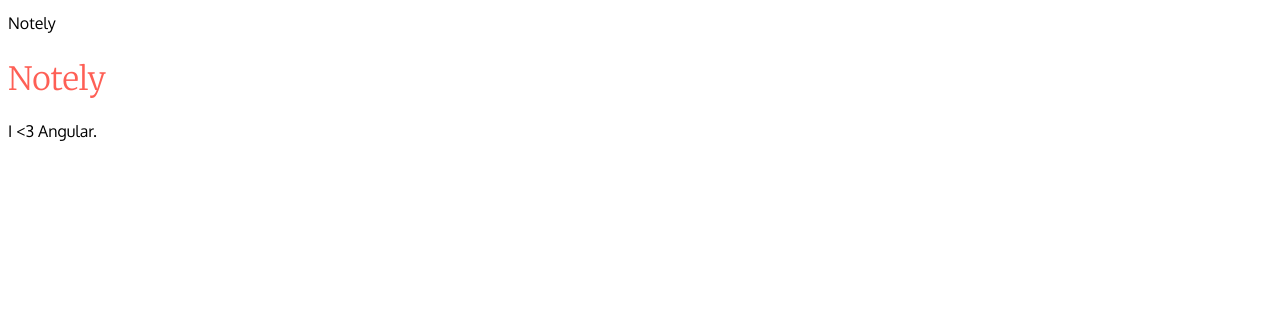
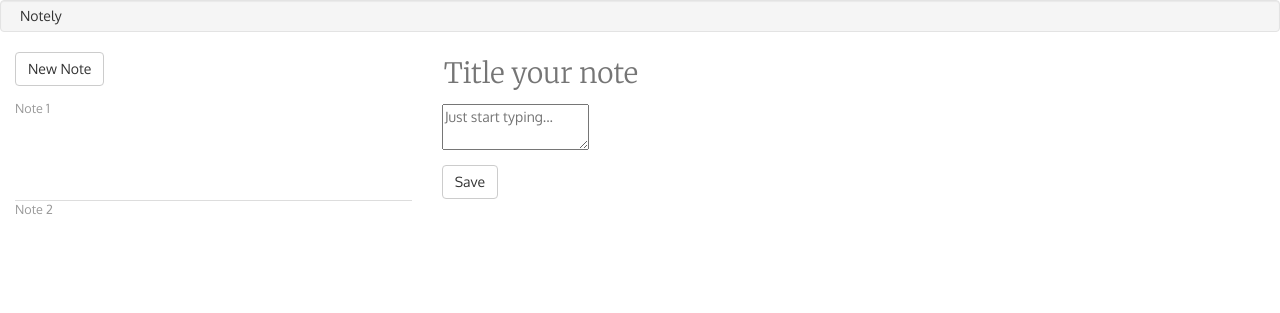
Before and after one commit to aclarktcc/notely, a website: page app/index.html at #/notes in a window 1280 px wide. Drawn offline with nearby package versions, Linux system fonts and the light colour scheme; some packages are replaced by stand-ins of ours; a script that the page names is missing.

Commit message:
added inputs to notes-form

```diff
--- a/app/index.html
+++ b/app/index.html
@@ -8,7 +8,7 @@
     <meta http-equiv="X-UA-Compatible" content="IE=edge">
     <title ng-bind="$state.current.name + ' - Notely'">Notely</title>
 
-    <link rel="stylesheet" href="bower_components/bootstrap/dist/css/boostrap.min.css" charset="utf-8" >
+    <link rel="stylesheet" href="bower_components/bootstrap/dist/css/bootstrap.min.css" charset="utf-8" >
 
     <link rel="stylesheet" href="http://fonts.googleapis.com/css?family=Merriweather:400,300,300italic|Oxygen:400,300,700">
     <link rel="stylesheet" href="/content/app.css" charset="utf-8">
@@ -34,7 +34,7 @@
     <script src="bower_components/angular/angular.min.js"></script>
     <script src="bower_components/angular-ui-router/release/angular-ui-router.min.js"></script>
     <script src="bower_components/jquery/dist/jquery.min.js"></script>
-    <script src="bower_components/bootstrap/dist/js/boostrap.min.js"></script>
+    <script src="bower_components/bootstrap/dist/js/bootstrap.min.js"></script>
 
     <script src="app.js"></script>
     <script src="notes/notes.js"></script>
--- a/app/notes/notes-form.html
+++ b/app/notes/notes-form.html
@@ -1 +1,18 @@
-it worked!
+<form>
+  <p>
+      <input type="text"
+      name="title"
+       id="note_title"
+       placeholder="Title your note">
+
+  </p>
+<p>
+  <textarea
+  name="body_html"
+  placeholder="Just start typing..."
+  ></textarea>
+</p>
+<div class="form-actions">
+  <input type="submit" name="commit" value="Save" class="btn btn-default">
+</div>
+</form>
--- a/app/notes/notes.html
+++ b/app/notes/notes.html
@@ -1,3 +1,20 @@
-<p>
-  {{ message }}
-</p>
+<div class="container">
+  <div class="row">
+    <div class="col-xs-4">
+      <nav id="sidebar">
+        <button class="new-note btn btn-default">
+          New Note
+        </button>
+        <ul id="notes">
+          <li>Note 1</li>
+          <li>Note 2</li>
+        </ul>
+      </nav>
+    </div>
+    <div class="col-xs-8">
+      <main>
+        <div ui-view></div>
+      </main>
+    </div>
+  </div>
+</div>
--- a/app/notes/notes.js
+++ b/app/notes/notes.js
@@ -11,7 +11,7 @@
 
       .state('notes', {
         url: '/notes',
-        template: '<h1>Notely</h1><p>{{ message }}</p><div ui-view></div>',
+        templateUrl: '/notes/notes.html',
         controller: NotesController
       })
       .state('notes.form',
@@ -19,12 +19,11 @@
           url: '/:noteId',
           templateUrl: '/notes/notes-form.html'
 
-        }
-    );
+        });
   }
-  NotesController['$inject'] = ['$scope'];
-  function NotesController($scope)
+  NotesController['$inject'] = ['$state'];
+  function NotesController($state)
   {
-    $scope.message = "I <3 Angular.";
+    $state.go('notes.form');
   }
 })();
```
